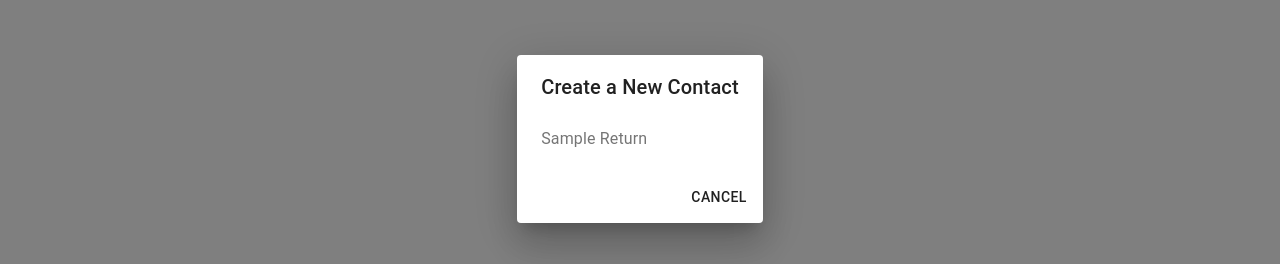
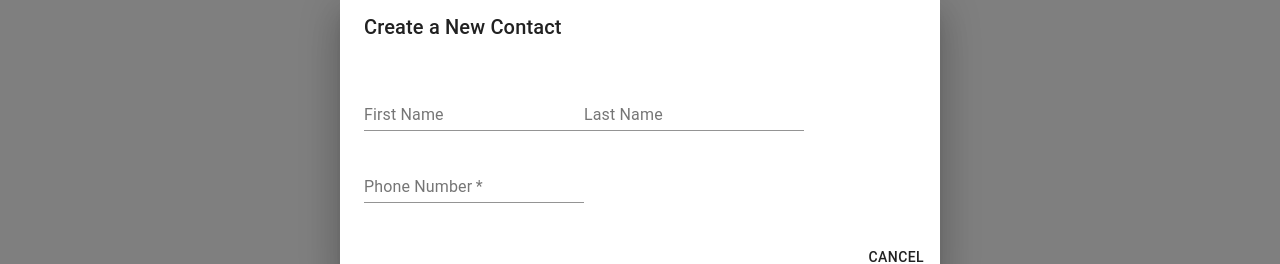
Before and after one commit to ArbaazMeghani/contacts-web-app, a React (Create React App) app: page / in a window 1280 px wide. Both pictures are taken after a click on the button "Add". Shown: the part 261-525 px from the top of the page. Built offline with nearby package versions, Linux system fonts and the light colour scheme; no server answers.

Commit message:
Add fields to contact form

```diff
--- a/src/components/NewContactForm.js
+++ b/src/components/NewContactForm.js
@@ -7,6 +7,7 @@ import DialogTitle from '@material-ui/core/DialogTitle';
 import DialogActions from '@material-ui/core/DialogActions';
 import DialogContent from '@material-ui/core/DialogContent';
 import DialogContentText from '@material-ui/core/DialogContentText';
+import TextField from '@material-ui/core/TextField';
 
 const styles = {
 
@@ -20,7 +21,22 @@ class NewContactForm extends React.Component {
         <DialogTitle id="simple-dialog-title"> Create a New Contact </DialogTitle>
         <DialogContent>
           <DialogContentText>
-            Sample Return
+          <TextField
+            id="standard-name"
+            label="First Name"
+            margin="normal"
+          />
+          <TextField
+            id="standard-name"
+            label="Last Name"
+            margin="normal"
+          />
+          <TextField
+            required
+            id="standard-required"
+            label="Phone Number"
+            margin="normal"
+          />
           </DialogContentText>
         </DialogContent>
 
```
